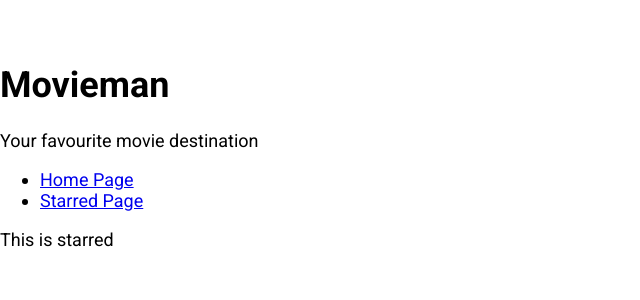
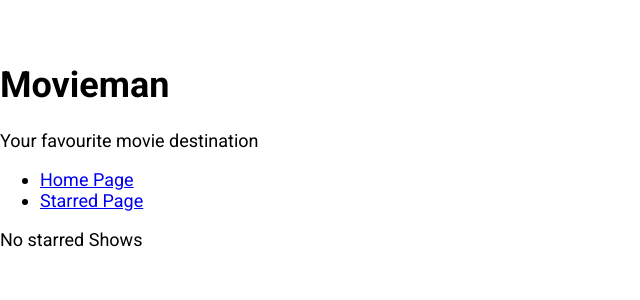
Before and after one commit to pratham-singh-data/movieman, a React (Create React App) app: page /starred in a window 1280 px wide. Shown: the top 300 px of the page, without its empty margins (0-640 px from the left). Built offline with nearby package versions, Linux system fonts and the light colour scheme.

Commit message:
Strred Implemented

```diff
--- a/src/pages/Starred.js
+++ b/src/pages/Starred.js
@@ -1,8 +1,37 @@
-import React from 'react';
+import React, { useEffect, useState } from 'react';
 import MainPageLayout from '../components/MainPageLayout';
+import ShowGrid from '../components/show/ShowGrid';
+import apiGet from '../misc/config';
+import { useShows } from '../misc/custom-hooks';
 
 const Starred = () => {
-  return <MainPageLayout>This is starred</MainPageLayout>;
+  const [starred] = useShows();
+  const [shows, setShows] = useState(null);
+  const [isLoading, setIsLoading] = useState(true);
+  const [error, setError] = useState(null);
+
+  useEffect(() => {
+    if(starred && starred.length > 0){
+      const promises = starred.map(showId => apiGet(`/shows/${showId}`));
+
+      Promise.all(promises).then(apiData => apiData.map(show => ({"show": show}))).then(results => {
+        setShows(results);
+        setIsLoading(false);
+      }).catch((err) => {
+        setError(err.message);
+        setIsLoading(false);
+      });
+    }
+    else{
+      setIsLoading(false);
+    }
+  }, [starred]);
+
+  return <MainPageLayout>
+    {isLoading && <div>Shows are loading</div>}
+    {error && <div>Error Occurred</div>}
+    {!isLoading && !error && !shows && <div>No starred Shows</div>}
+    {!isLoading && !error && shows && <ShowGrid data={shows}/>}</MainPageLayout>;
 };
 
 export default Starred;
```
